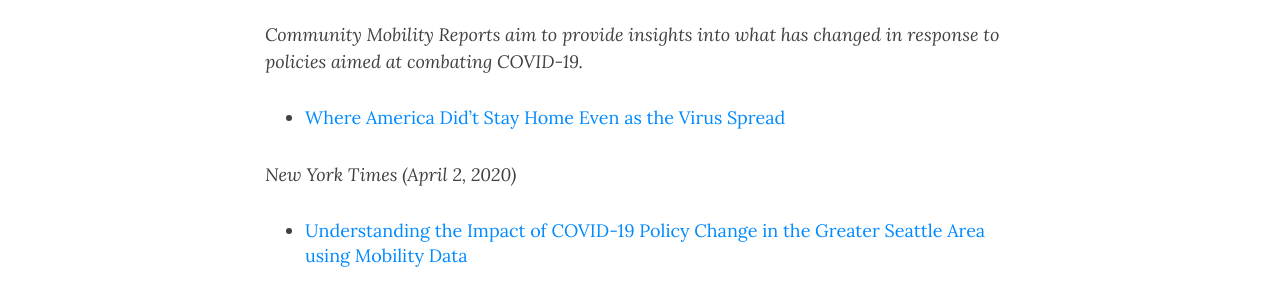
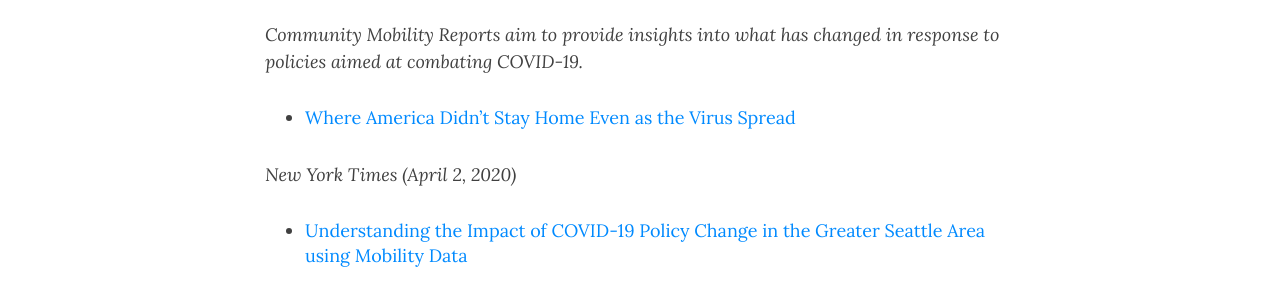
Before and after one commit to mdredze/covid19_social_mobility.github.io, a Jekyll site: the page built from related.md, in a window 1280 px wide and 1290 px high. Shown: the part 623-923 px from the top of the window. Built offline with Jekyll 4.4.1, drawn with Linux system fonts in a browser that asks for light colours; nearby versions of some CDN libraries.

```diff
--- a/related.md
+++ b/related.md
@@ -17,7 +17,7 @@
 
 *Community Mobility Reports aim to provide insights into what has changed in response to policies aimed at combating COVID-19.*
 
-- [Where America Did't Stay Home Even as the Virus Spread](https://www.nytimes.com/interactive/2020/04/02/us/coronavirus-social-distancing.html)
+- [Where America Didn't Stay Home Even as the Virus Spread](https://www.nytimes.com/interactive/2020/04/02/us/coronavirus-social-distancing.html)
 
 *New York Times (April 2, 2020)*
 
```
